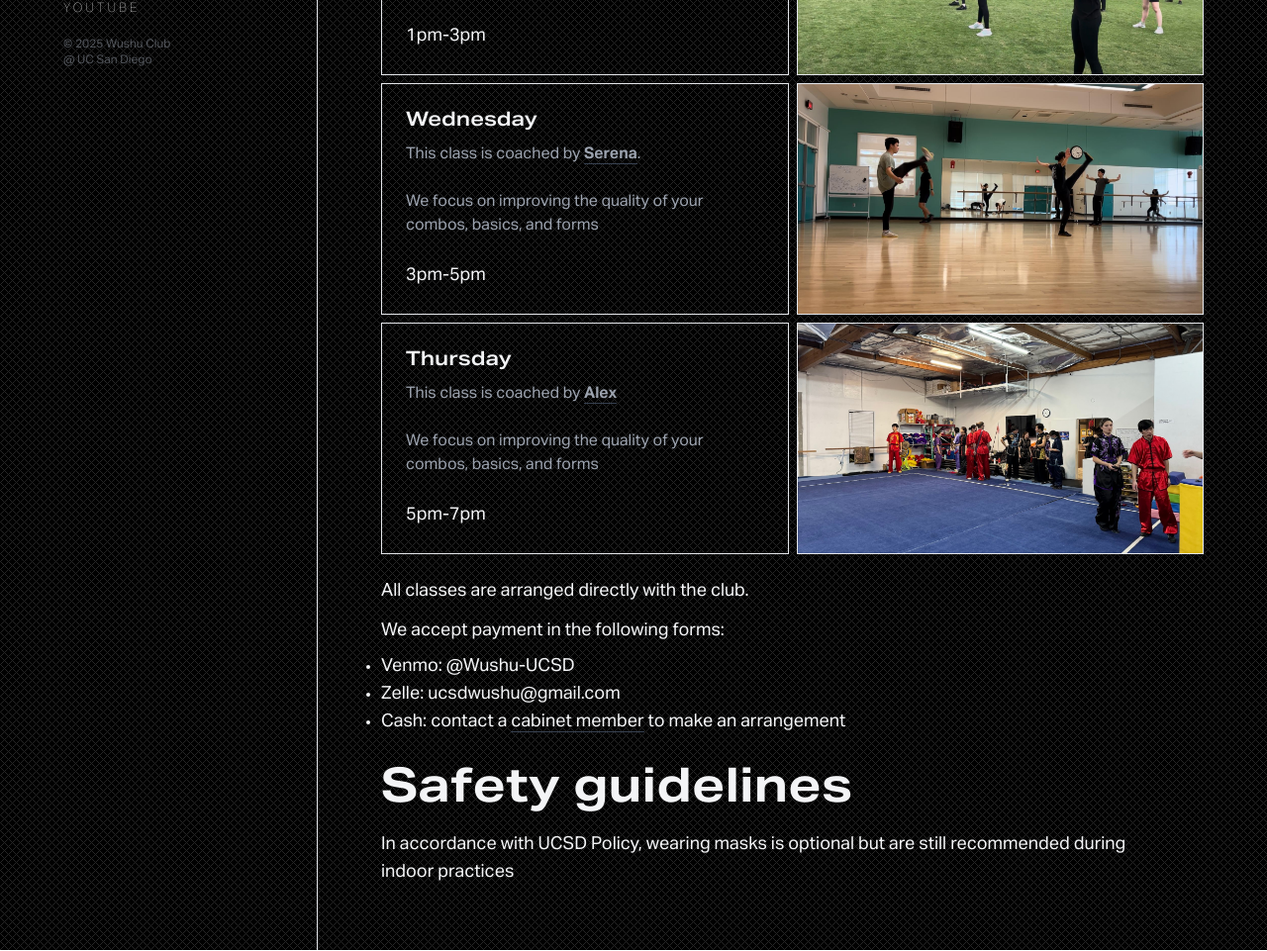
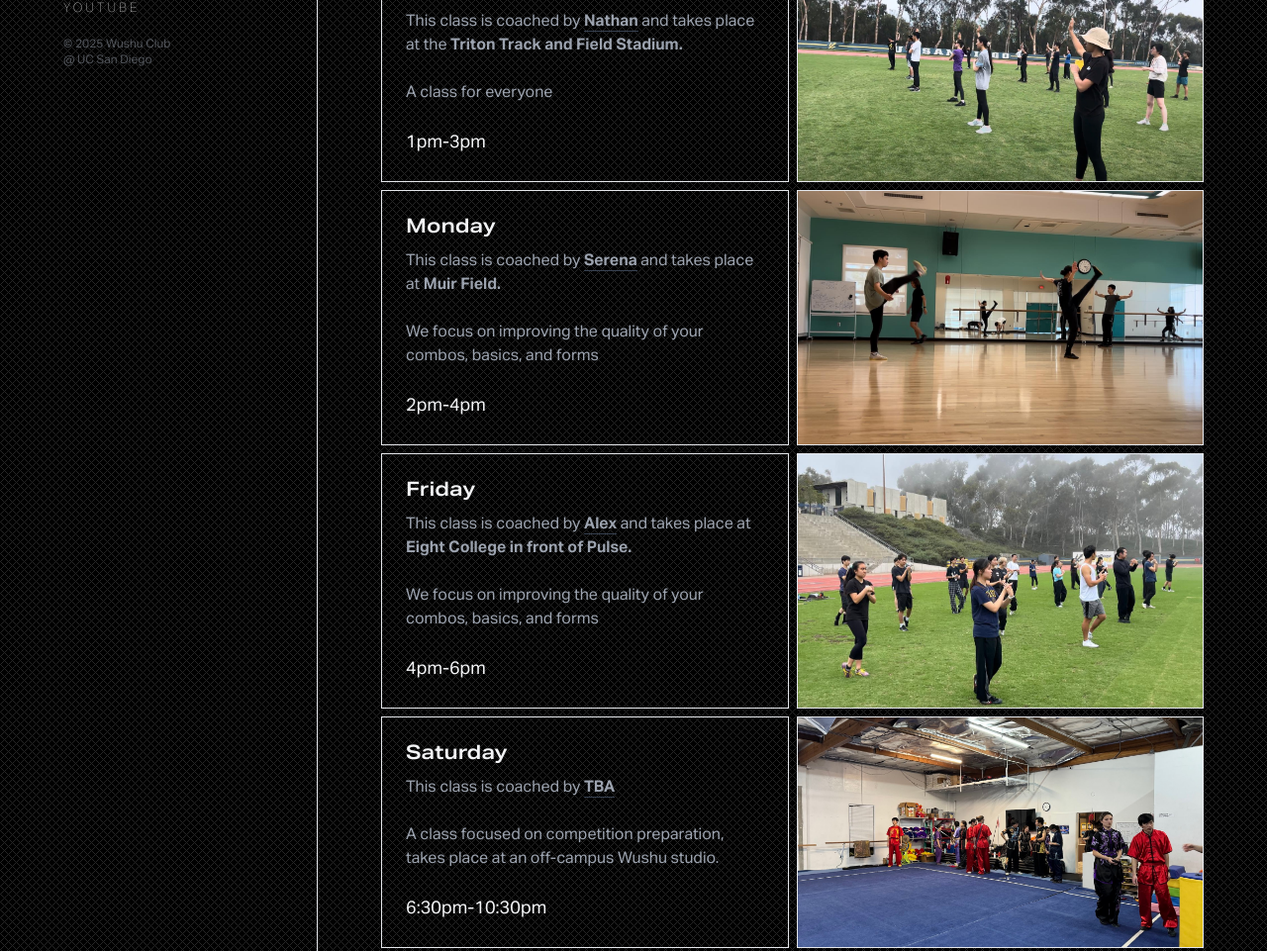
Before and after one commit to ucsdwushu/ucsdwushu.github.io, a Gatsby site: page /class in a window 1280 px wide. Shown: the part 643-1604 px from the top of the page at 99% size. Built offline with nearby package versions, Linux system fonts and the light colour scheme; Gatsby itself is replaced by a stand-in of ours.

Commit message:
update classes for winter qtr

```diff
--- a/src/pages/cabinet.js
+++ b/src/pages/cabinet.js
@@ -23,17 +23,17 @@ const IndexPage = () => {
       }
       jessica: file(relativePath: { eq: "images/cabinet/jessica.jpg" }) {
         childImageSharp {
-          gatsbyImageData(layout: CONSTRAINED, placeholder: TRACED_SVG, aspectRatio: 1)
+          gatsbyImageData(layout: CONSTRAINED, placeholder: TRACED_SVG, aspectRatio: 1.1)
         }
       }
       jerwey: file(relativePath: { eq: "images/cabinet/jerwey.jpg" }) {
         childImageSharp {
-          gatsbyImageData(layout: CONSTRAINED, placeholder: TRACED_SVG, aspectRatio: 1)
+          gatsbyImageData(layout: CONSTRAINED, placeholder: TRACED_SVG, aspectRatio: 1.1)
         }
       }
       james: file(relativePath: { eq: "images/cabinet/james.JPG" }) {
         childImageSharp {
-          gatsbyImageData(layout: CONSTRAINED, placeholder: TRACED_SVG, aspectRatio: 1)
+          gatsbyImageData(layout: CONSTRAINED, placeholder: TRACED_SVG, aspectRatio: 1.1)
         }
       }
       bobby: file(relativePath: { eq: "images/cabinet/bobby.jpg" }) {
@@ -53,7 +53,7 @@ const IndexPage = () => {
       }
       zhoujie: file(relativePath: { eq: "images/cabinet/zhoujie.jpg" }) {
         childImageSharp {
-          gatsbyImageData(layout: CONSTRAINED, placeholder: TRACED_SVG, aspectRatio: 1)
+          gatsbyImageData(layout: CONSTRAINED, placeholder: TRACED_SVG, aspectRatio: 1.1)
         }
       }
       serena: file(relativePath: { eq: "images/cabinet/serena.jpeg" }) {
@@ -61,9 +61,9 @@ const IndexPage = () => {
           gatsbyImageData(layout: CONSTRAINED, placeholder: TRACED_SVG, aspectRatio: 1.5)
         }
       }
-      novak: file(relativePath: { eq: "images/cabinet/novak.jpg" }) {
+      novak: file(relativePath: { eq: "images/cabinet/novak.JPG" }) {
         childImageSharp {
-          gatsbyImageData(layout: CONSTRAINED, placeholder: TRACED_SVG, aspectRatio: 1.5)
+          gatsbyImageData(layout: CONSTRAINED, placeholder: TRACED_SVG, aspectRatio: 1.1)
         }
       }
               alex: file(relativePath: { eq: "images/cabinet/alex.jpg" }) {
@@ -118,7 +118,7 @@ const IndexPage = () => {
             name="Jessica Ju"
             desc="Jessica is a third year Linguistics (Speech and Language Sciences) major. In her five years of wushu experience she has practiced various forms including straight sword, fan, and emei piercers. She is also passionate about learning Mandarin and enjoys watching Chinese dramas and listening to Chinese music. As treasurer, she manages class payments, organizes fundraisers, and handles funding and reimbursements."
             img={data.jessica.childImageSharp.gatsbyImageData} />
-          {/* dw we will never let jeremy retire
+          {/* don't delete this, we will never let jeremy retire
           <Member
             title="Demo Coordinator"
             name="Jeremy Lei"
@@ -137,9 +137,9 @@ const IndexPage = () => {
             desc="Alex Zhang is a fourth year ICAM major and CSE minor. He started wushu in Beijing, China as a kid (elementary school), but stopped practicing regularly in high school. He then started training for competitive wushu in college. Outside of wushu, he plays a lot of video games - Mostly fps games and occasionally plays cs casually."
             img={data.alex.childImageSharp.gatsbyImageData} />
           <Member
-            title="External"
-            name="Vivian Yu"
-            desc="vivian is a 3rd year math-cs major who is allergic to capital letters and going to class. she is awake for approximately no hours a day and can often be seen napping at practice. her favorite classroom to sleep in is the back row of warren lecture hall because you can lean your head against the wall there. as externals she makes the graphics and videos seen on ucsd wushu’s social media accounts when her wrist isn’t in a cast."
+            title="external"
+            name="vivian yu"
+            desc="vivian is a 3rd year math-cs major who is allergic to capital letters and going to class. she is awake for approximately no hours a day and can often be seen napping at practice. her favorite classroom to sleep in is warren lecture hall in the back row because you can lean your head against the wall there and let the lecture lull you to sleep. as externals she creates the graphics and videos seen on ucsd wushu’s social media accounts and maintains this website when her wrist isn’t in a cast."
             img={data.vivian.childImageSharp.gatsbyImageData} />
           <Member
             title="Secretary"
@@ -149,7 +149,7 @@ const IndexPage = () => {
             <Member
             title="Historian"
             name="Novak Tatarevic"
-            desc=""
+            desc="Novak is a second year Anthropology Major with an Archaeology concentration. In his role as historian he is mostly concerned with farming raw material (photos and videos) for the UCSD Wushu content machine. As for martial arts, he has had experience in more traditional Chinese martial arts (Shaolin Kung Fu) and has started practicing contemporary styles since joining the club. Outside of all that, he enjoys a good adventure (aka: lots of walking), nature, cooking, writing, and videogames. "
             img={data.novak.childImageSharp.gatsbyImageData}/>
           {/*<Member
             title="Freeloader"
--- a/src/pages/class.js
+++ b/src/pages/class.js
@@ -9,6 +9,13 @@ const IndexPage = () => {
   const data = useStaticQuery(graphql`
     query {
       track: file(relativePath: { eq: "images/class/track.jpg" }) {
+        childImageSharp {
+          fluid(maxWidth: 1280) {
+            ...GatsbyImageSharpFluid
+          }
+        }
+      }
+              track2: file(relativePath: { eq: "images/class/track2.jpg" }) {
         childImageSharp {
           fluid(maxWidth: 1280) {
             ...GatsbyImageSharpFluid
@@ -41,13 +48,14 @@ const IndexPage = () => {
             <h1 className="text-3xl lg:text-4xl mt-auto lg:pr-64 z-10" style={{ fontVariationSettings: "'wdth' 125, 'wght' 700" }}>
               Class
             </h1>
-              <h3 className="text-lg lg:text-xl text-gray-500" >Last updated <strong>October 8 2024</strong></h3>
+              <h3 className="text-lg lg:text-xl text-gray-500" >Last updated <strong>Jan 8th 2025</strong></h3>
           </BackgroundImage>
 
           <div className="px-8 lg:px-16 py-16">
             <p className="text-lg max-w-3xl">
-            <br></br><br></br>Our classes feature intensive training for individuals of all skill levels. These practices feature technique drills, advanced technique training (e.g. flips), and form tutoring.
-            <br></br><br></br>For live updates regarding classes (especially because of weather), please join our <a className="cyan" href="https://discord.com/invite/F6gSrcG">Discord</a><br></br>
+            <br></br><br></br>Our classes feature intensive training for individuals of all skill levels. These practices feature technique drills, advanced technique training (e.g. jumps), and form tutoring.
+            <br></br><br></br>To register for classes, please join our <a className="cyan" href="https://discord.com/invite/F6gSrcG">Discord</a>
+            <br></br> <br></br>Class locations may change throughout the quarter. Please keep an eye on Discord for updates.
             </p>
             <p className="text-lg max-w-3xl">
 
@@ -57,27 +65,39 @@ const IndexPage = () => {
               {/*sunday class*/}
               <div className="border-solid py-6 pl-6 pr-8" style={{ borderWidth: "1px" }}>
                 <h1 className="text-xl pb-2" style={{ fontVariationSettings: "'wdth' 125, 'wght' 600" }}>Sunday</h1>
-                <p className="pb-6 text-gray-400">This class is coached by <strong><Link to="/cabinet" className="border-b border-gray-700 hover:border-gray-100">Nathan</Link></strong>.</p>
+                <p className="pb-6 text-gray-400">This class is coached by <strong><Link to="/cabinet" className="border-b border-gray-700 hover:border-gray-100">Nathan</Link></strong> and takes place at the <strong>Triton Track and Field Stadium.</strong></p>
                 <p className="pb-6 text-gray-400">A class for everyone</p>
                 <p className="text-lg">1pm-3pm</p>
               </div>
               <BackgroundImage className="border-solid py-6 pl-6 pr-8" style={{ borderWidth: "1px" }} fluid={data.track.childImageSharp.fluid}>
                 <h1 className="text-xl pb-2" style={{ fontVariationSettings: "'wdth' 125, 'wght' 600" }}></h1>
               </BackgroundImage>
+                            {/*monday class*/}
               <div className="border-solid py-6 pl-6 pr-8" style={{ borderWidth: "1px" }}>
-                <h1 className="text-xl pb-2" style={{ fontVariationSettings: "'wdth' 125, 'wght' 600" }}>Wednesday</h1>
-                <p className="pb-6 text-gray-400">This class is coached by <strong><Link to="/cabinet" className="border-b border-gray-700 hover:border-gray-100">Serena</Link></strong>.</p>
+                <h1 className="text-xl pb-2" style={{ fontVariationSettings: "'wdth' 125, 'wght' 600" }}>Monday</h1>
+                <p className="pb-6 text-gray-400">This class is coached by <strong><Link to="/cabinet" className="border-b border-gray-700 hover:border-gray-100">Serena</Link></strong> and takes place at <strong>Muir Field.</strong></p>
                 <p className="pb-6 text-gray-400">We focus on improving the quality of your combos, basics, and forms </p>
-                <p className="text-lg">3pm-5pm</p>
+                <p className="text-lg">2pm-4pm</p>
               </div>
               <BackgroundImage className="border-solid py-6 pl-6 pr-8" style={{ borderWidth: "1px" }} fluid={data.rimac.childImageSharp.fluid}>
                 <h1 className="text-xl pb-2" style={{ fontVariationSettings: "'wdth' 125, 'wght' 600" }}></h1>
               </BackgroundImage>
+                            {/*friday class*/}
               <div className="border-solid py-6 pl-6 pr-8" style={{ borderWidth: "1px" }}>
-                <h1 className="text-xl pb-2" style={{ fontVariationSettings: "'wdth' 125, 'wght' 600" }}>Thursday</h1>
-                <p className="pb-6 text-gray-400">This class is coached by <strong><Link to="/cabinet" className="border-b border-gray-700 hover:border-gray-100">Alex</Link></strong></p>
+                <h1 className="text-xl pb-2" style={{ fontVariationSettings: "'wdth' 125, 'wght' 600" }}>Friday</h1>
+                <p className="pb-6 text-gray-400">This class is coached by <strong><Link to="/cabinet" className="border-b border-gray-700 hover:border-gray-100">Alex</Link></strong> and takes place at <strong>Eight College in front of Pulse.</strong></p>
                 <p className="pb-6 text-gray-400">We focus on improving the quality of your combos, basics, and forms</p>
-                <p className="text-lg">5pm-7pm</p>
+                <p className="text-lg">4pm-6pm</p>
+              </div>
+              <BackgroundImage className="border-solid py-6 pl-6 pr-8" style={{ borderWidth: "1px" }} fluid={data.track2.childImageSharp.fluid}>
+                <h1 className="text-xl pb-2" style={{ fontVariationSettings: "'wdth' 125, 'wght' 600" }}></h1>
+              </BackgroundImage>
+{/*saturday class*/}
+              <div className="border-solid py-6 pl-6 pr-8" style={{ borderWidth: "1px" }}>
+                <h1 className="text-xl pb-2" style={{ fontVariationSettings: "'wdth' 125, 'wght' 600" }}>Saturday</h1>
+                <p className="pb-6 text-gray-400">This class is coached by <strong><Link to="/cabinet" className="border-b border-gray-700 hover:border-gray-100">TBA</Link></strong></p>
+                <p className="pb-6 text-gray-400">A class focused on competition preparation, takes place at an off-campus Wushu studio.</p>
+                <p className="text-lg">6:30pm-10:30pm</p>
               </div>
               <BackgroundImage className="border-solid py-6 pl-6 pr-8" style={{ borderWidth: "1px" }} fluid={data.gd.childImageSharp.fluid}>
                 <h1 className="text-xl pb-2" style={{ fontVariationSettings: "'wdth' 125, 'wght' 600" }}></h1>
```
Also changed, not shown: package.json (+11 -10 lines), src/images/cabinet/alex.jpg, src/images/cabinet/novak.jpg (deleted), src/images/class/track2.jpg (added), 3 other files.
